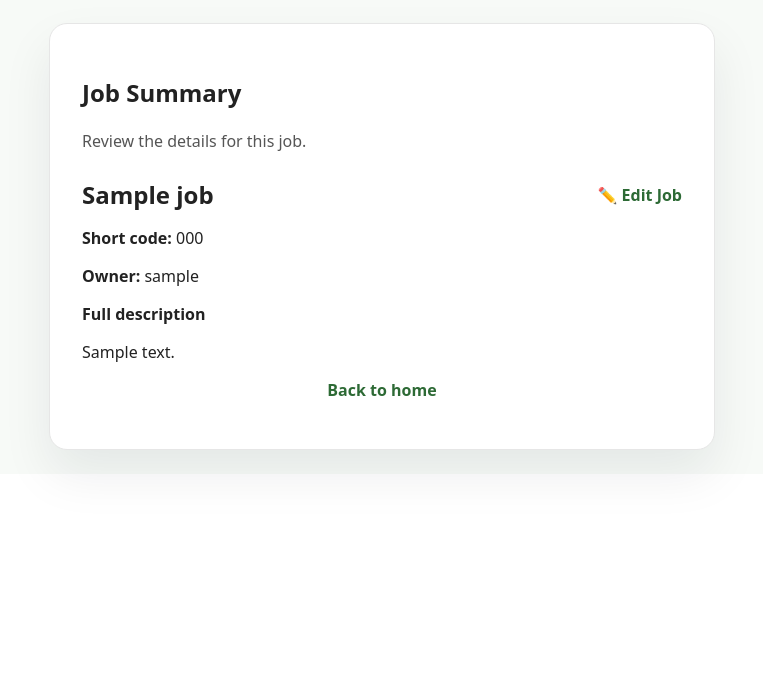
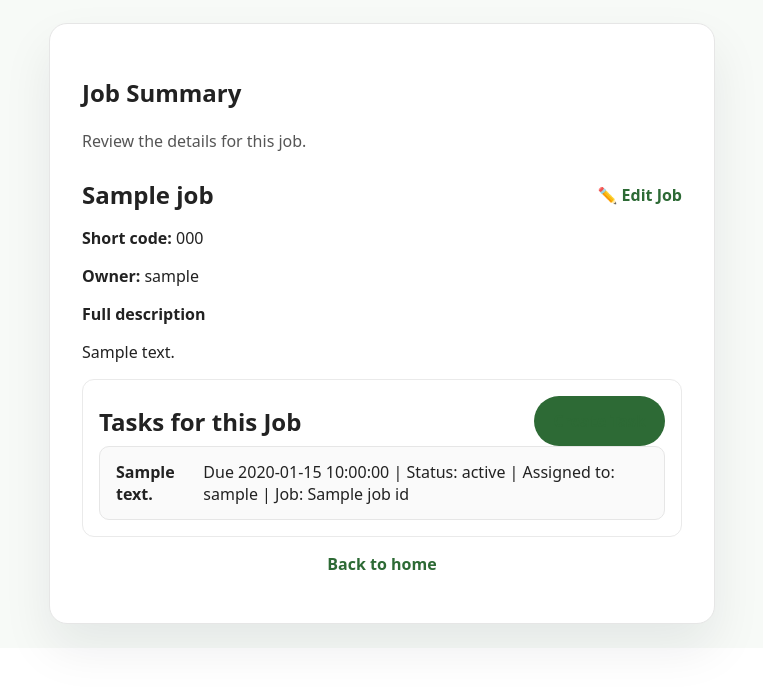
Before and after one commit to miniManMort/ai_app, a Flask app: template templates/jobs/summary.html in a window 1280 px wide. Shown: the part 78-765 px from the top of the page, without its empty margins (258-1021 px from the left). Run offline with Flask 2, Linux system fonts and the light colour scheme; the template is opened without the code that fills it: most values are stand-ins (such as "Sample title", 1, 10 or a date in 2020).

Commit message:
mid sorting the user flow.

```diff
--- a/jobs.py
+++ b/jobs.py
@@ -21,12 +21,14 @@ def create_job():
     users = list(models.User.select().order_by(models.User.username))
     current_user = models.get_user(session["username"])
     owner_id = str(current_user.id) if current_user else ""
+    return_url = request.args.get("return_url", "")
 
     if request.method == "POST":
         job_name = request.form.get("job_name", "").strip()
         short_code = request.form.get("short_code", "").strip()
         full_description = request.form.get("full_description", "").strip()
         owner_id = request.form.get("owner", "").strip()
+        return_url = request.form.get("return_url", "").strip()
 
         if not job_name or not short_code or not full_description or not owner_id:
             error = "All fields are required."
@@ -50,6 +52,7 @@ def create_job():
         username=session.get("username"),
         users=users,
         owner_id=owner_id,
+        return_url=return_url,
     )
 
 
@@ -63,12 +66,14 @@ def edit_job(job_id):
     users = list(models.User.select().order_by(models.User.username))
     error = None
     owner_id = str(job.owner.id) if job.owner else ""
+    return_url = request.args.get("return_url", "")
 
     if request.method == "POST":
         job_name = request.form.get("job_name", "").strip()
         short_code = request.form.get("short_code", "").strip()
         full_description = request.form.get("full_description", "").strip()
         owner_id = request.form.get("owner", "").strip()
+        return_url = request.form.get("return_url", "").strip()
 
         if not job_name or not short_code or not full_description or not owner_id:
             error = "All fields are required."
@@ -92,6 +97,7 @@ def edit_job(job_id):
         username=session.get("username"),
         users=users,
         owner_id=owner_id,
+        return_url=return_url,
     )
 
 
--- a/tasks.py
+++ b/tasks.py
@@ -22,7 +22,7 @@ def create_task():
     users = list(models.User.select().order_by(models.User.username))
     jobs = list(models.Job.select().order_by(models.Job.job_name))
     status_value = models.Task.STATUS_NEW
-    job_id = ""
+    job_id = request.args.get("job_id", "")
     if request.method == "POST":
         summary = request.form.get("summary", "").strip()
         full_description = request.form.get("full_description", "").strip()
--- a/templates/jobs/summary.html
+++ b/templates/jobs/summary.html
@@ -18,7 +18,7 @@
         <div class="task-summary-card">
           <div class="task-summary-header">
             <h2>{{ job.job_name }}</h2>
-            <a href="{{ url_for('jobs.edit_job', job_id=job.id) }}">✏️ Edit Job</a>
+            <a href="{{ url_for('jobs.edit_job', job_id=job.id, return_url=url_for('jobs.job_summary', job_id=job.id)) }}">✏️ Edit Job</a>
           </div>
           <p><strong>Short code:</strong> {{ job.short_code }}</p>
           <p><strong>Owner:</strong> {{ job.owner.username }}</p>
@@ -28,6 +28,29 @@
           </div>
         </div>
 
+        <section class="task-panel">
+          <div class="task-summary-header">
+            <h2>Tasks for this Job</h2>
+            <a class="button" href="{{ url_for('tasks.create_task', job_id=job.id) }}">Create Task</a>
+          </div>
+          {% if job.tasks.count() %}
+            <ul class="task-list">
+              {% for task in job.tasks %}
+                <li>
+                  <a class="task-link" href="{{ url_for('tasks.edit_task', task_id=task.id) }}">
+                    <span class="task-summary">{{ task.summary }}</span>
+                    <span class="task-meta">
+                      Due {{ task.due_date }} | Status: {{ task.status }} | Assigned to: {{ task.assigned_to.username if task.assigned_to else 'Unassigned' }} | Job: {{ task.job_id.job_name if task.job_id else 'No job' }}
+                    </span>
+                  </a>
+                </li>
+              {% endfor %}
+            </ul>
+          {% else %}
+            <p>No tasks are linked to this job yet.</p>
+          {% endif %}
+        </section>
+
         <p class="form-footer">
           <a href="{{ url_for('index') }}">Back to home</a>
         </p>
```
Also changed, not shown: templates/jobs/create.html (+8 -1 lines), templates/jobs/edit.html (+8 -1 lines).
